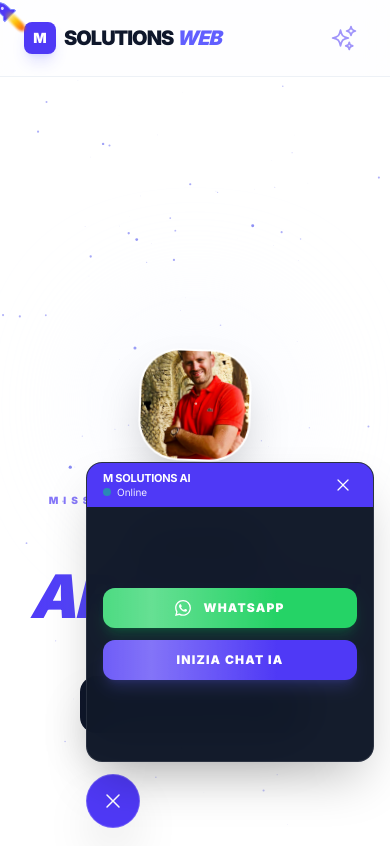
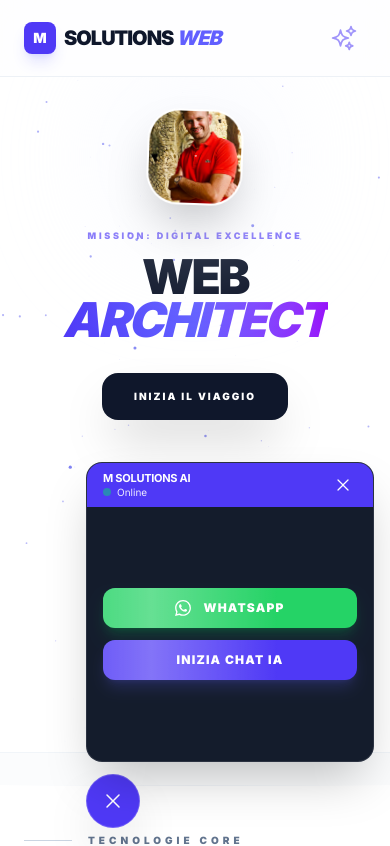
Before and after one commit to MarcoCerilli/portfolio-aziendale-2026, a Next.js app: page / in a window 390 px wide. Shown: the top 846 px of the page. Built offline with nearby package versions, Linux system fonts and the light colour scheme.

Commit message:
risolto problema padding e optimez delle foto

```diff
--- a/src/app/layout.tsx
+++ b/src/app/layout.tsx
@@ -14,18 +14,15 @@ export const metadata: Metadata = {
   description: "Portfolio professionale: siti web Next.js ultra-veloci e design moderno.",
 };
 
-export default function RootLayout({
-  children,
-}: Readonly<{
-  children: React.ReactNode;
-}>) {
+// src/app/layout.tsx
+export default function RootLayout({ children }: { children: React.ReactNode }) {
   return (
-    // 1. Rimuoviamo la classe "dark"
     <html lang="it" className={`${inter.variable} scroll-smooth`}>
-      {/* 2. Cambiamo bg-gray-950 in bg-slate-50 e text-gray-100 in text-slate-900 */}
-      <body className="font-sans bg-slate-50 text-slate-900 antialiased selection:bg-indigo-500/30">
+      {/* Aggiunto h-full e rimosso eventuali margini di default */}
+      <body className="font-sans bg-slate-50 text-slate-900 antialiased selection:bg-indigo-500/30 min-h-screen">
         <Header />
-        <main>{children}</main>
+        {/* Rimosso <main> qui perché lo hai già in page.tsx, evitiamo doppi contenitori */}
+        {children}
         <FloatingContact />
       </body>
     </html>
--- a/src/components/Hero.tsx
+++ b/src/components/Hero.tsx
@@ -3,34 +3,50 @@ import { useRef, useEffect, useState } from "react";
 import Image from "next/image";
 import { motion, useScroll, useTransform } from "framer-motion";
 
-// --- CURSORE RAZZO DIAGONALE (Puntatore Standard) ---
+// --- CURSORE RAZZO (Solo Desktop) ---
 const RocketCursor = () => {
   const cursorRef = useRef<HTMLDivElement>(null);
+  const [isMobile, setIsMobile] = useState(false);
 
   useEffect(() => {
+    // Media query precisa: controlla larghezza e capacità touch
+    const checkMobile = () => {
+      setIsMobile(
+        window.innerWidth < 768 ||
+          window.matchMedia("(pointer: coarse)").matches,
+      );
+    };
+
+    checkMobile();
+    window.addEventListener("resize", checkMobile);
+
     const moveCursor = (e: MouseEvent) => {
-      if (cursorRef.current) {
-        // Posizionamento ultra-rapido senza lag
+      if (cursorRef.current && !isMobile) {
         cursorRef.current.style.transform = `translate3d(${e.clientX}px, ${e.clientY}px, 0)`;
       }
     };
-    window.addEventListener("mousemove", moveCursor);
-    return () => window.removeEventListener("mousemove", moveCursor);
-  }, []);
+
+    if (!isMobile) {
+      window.addEventListener("mousemove", moveCursor);
+    }
+
+    return () => {
+      window.removeEventListener("resize", checkMobile);
+      window.removeEventListener("mousemove", moveCursor);
+    };
+  }, [isMobile]);
+
+  // Se è mobile, non renderizziamo il razzo per liberare il cursore di sistema
+  if (isMobile) return null;
 
   return (
     <div
       ref={cursorRef}
-      className="fixed top-0 left-0 z-[9999] pointer-events-none"
+      className="fixed top-0 left-0 z-[9999] pointer-events-none hidden md:block"
       style={{ willChange: "transform", left: 0, top: 0 }}
     >
-      {/* Rotazione a -45 gradi per puntare in alto a sinistra */}
       <div className="relative -top-1 -left-1 flex flex-col items-center rotate-[-45deg]">
-        {/* Corpo del Razzo */}
-        <svg
-          width="24" height="24" viewBox="0 0 24 24"
-          fill="none" xmlns="http://www.w3.org/2000/svg"
-        >
+        <svg width="24" height="24" viewBox="0 0 24 24" fill="none">
           <path
             d="M12 2C12 2 7 5.5 7 12.5V16.5L4.5 19V21H19.5V19L17 16.5V12.5C17 5.5 12 2 12 2Z"
             className="fill-indigo-600 stroke-indigo-400"
@@ -38,18 +54,9 @@ const RocketCursor = () => {
           />
           <circle cx="12" cy="10" r="1.5" fill="white" fillOpacity="0.8" />
         </svg>
-
-        {/* Fiammella Animata */}
         <motion.div
-          animate={{
-            scaleY: [1, 1.8, 1],
-            opacity: [0.8, 1, 0.8]
-          }}
-          transition={{
-            duration: 0.15,
-            repeat: Infinity,
-            ease: "easeInOut"
-          }}
+          animate={{ scaleY: [1, 1.8, 1], opacity: [0.8, 1, 0.8] }}
+          transition={{ duration: 0.15, repeat: Infinity }}
           className="w-2 h-4 bg-gradient-to-t from-orange-600 via-yellow-400 to-transparent rounded-full blur-[1px] -mt-1"
         />
       </div>
@@ -59,7 +66,9 @@ const RocketCursor = () => {
 
 // --- LOGICA STELLE ---
 class Star {
-  x: number; y: number; z: number;
+  x: number;
+  y: number;
+  z: number;
   constructor(w: number, h: number) {
     this.x = Math.random() * w - w / 2;
     this.y = Math.random() * h - h / 2;
@@ -93,30 +102,29 @@ const HeroSpace = () => {
     if (!canvas) return;
     const ctx = canvas.getContext("2d");
     if (!ctx) return;
-
     let stars: Star[] = [];
     let frameId: number;
-
     const init = () => {
       canvas.width = window.innerWidth;
       canvas.height = window.innerHeight;
-      stars = Array.from({ length: 400 }, () => new Star(canvas.width, canvas.height));
+      stars = Array.from(
+        { length: 400 },
+        () => new Star(canvas.width, canvas.height),
+      );
     };
-
     const loop = () => {
       ctx.fillStyle = "white";
       ctx.fillRect(0, 0, canvas.width, canvas.height);
-      stars.forEach(s => {
+      stars.forEach((s) => {
         s.update(canvas.width, canvas.height, speed);
         s.draw(ctx, canvas.width, canvas.height);
       });
       frameId = requestAnimationFrame(loop);
     };
-
     window.addEventListener("resize", init);
-    init(); loop();
+    init();
+    loop();
     const timer = setTimeout(() => setSpeed(0.8), 2500);
-
     return () => {
       window.removeEventListener("resize", init);
       cancelAnimationFrame(frameId);
@@ -132,26 +140,38 @@ const HeroSpace = () => {
     <>
       <RocketCursor />
 
-      <section className="relative w-full h-[110vh] flex items-center justify-center overflow-hidden bg-white cursor-none">
-        <canvas ref={canvasRef} className="absolute inset-0 z-0 pointer-events-none" />
+      {/* h-[70vh] su mobile per compattare tutto e md:cursor-none solo su desktop */}
+      <section className="relative w-full h-auto min-h-[80vh] md:h-[110vh] flex items-start md:items-center justify-center overflow-hidden bg-white md:cursor-none pb-20 md:pb-0">
+        <canvas
+          ref={canvasRef}
+          className="absolute inset-0 z-0 pointer-events-none"
+        />
 
         <motion.div
           style={{ y: yContent, opacity }}
-          className="relative z-30 flex flex-col items-center max-w-5xl px-6 w-full text-center cursor-none"
+          // pt-12 sposta il contenuto subito sotto l'header, -mt-4 corregge l'avatar
+          className="relative z-30 flex flex-col items-center max-w-5xl px-6 w-full text-center pt-12 md:pt-0 md:justify-center md:h-full"
         >
-          {/* AVATAR */}
-          <div className="relative mb-8 pointer-events-none">
+          {/* AVATAR: -mt-16 "succhia" l'immagine verso l'alto eliminando il gap bianco */}
+          <div className="relative mb-6 -mt-4 md:mt-0 md:mb-8 pointer-events-none">
             <div className="absolute -inset-8 bg-indigo-50 rounded-full blur-3xl opacity-60 animate-pulse" />
-            <div className="relative w-28 h-28 md:w-36 md:h-36 rounded-[2.5rem] overflow-hidden border-2 border-white shadow-2xl rotate-2 bg-white">
-              <Image src="/profile.jpg" alt="Marco" fill className="object-cover" priority />
+            <div className="relative w-24 h-24 md:w-36 md:h-36 rounded-[2rem] overflow-hidden border-2 border-white shadow-2xl rotate-2 bg-white">
+              <Image
+                src="/profile.jpg"
+                alt="Marco"
+                fill
+                className="object-cover"
+                priority
+                unoptimized
+              />
             </div>
           </div>
 
-          <div className="space-y-4 pointer-events-none">
-            <p className="text-[10px] font-black uppercase tracking-[0.5em] text-indigo-600/70">
+          <div className="space-y-3 md:space-y-4 pointer-events-none">
+            <p className="text-[9px] md:text-[10px] font-black uppercase tracking-[0.3em] text-indigo-600/70">
               Mission: Digital Excellence
             </p>
-            <h1 className="text-6xl md:text-[9.5rem] font-black text-slate-900 tracking-tighter leading-[0.8] uppercase">
+            <h1 className="text-5xl md:text-[9.5rem] font-black text-slate-900 tracking-tighter leading-[0.9] md:leading-[0.8] uppercase">
               Web <br />
               <span className="text-transparent bg-clip-text bg-gradient-to-r from-indigo-600 via-indigo-500 to-purple-600 italic">
                 Architect
@@ -159,19 +179,19 @@ const HeroSpace = () => {
             </h1>
           </div>
 
-          <div className="mt-14 relative z-50">
+          <div className="mt-8 md:mt-14 relative z-50">
             <motion.a
               href="#progetti"
               whileHover={{ scale: 1.05 }}
               whileTap={{ scale: 0.95 }}
-              className="px-12 py-5 bg-slate-900 text-white font-black text-[11px] uppercase tracking-[0.2em] rounded-2xl shadow-2xl inline-block hover:bg-indigo-600 cursor-none"
+              className="px-8 py-4 md:px-12 md:py-5 bg-slate-900 text-white font-black text-[10px] md:text-[11px] uppercase tracking-[0.2em] rounded-2xl shadow-2xl inline-block hover:bg-indigo-600"
             >
               Inizia il Viaggio
             </motion.a>
           </div>
         </motion.div>
 
-        <div className="absolute bottom-0 left-0 w-full h-64 bg-gradient-to-t from-white via-white/80 to-transparent z-20 pointer-events-none" />
+        <div className="absolute bottom-0 left-0 w-full h-24 md:h-64 bg-gradient-to-t from-white via-white/80 to-transparent z-20 pointer-events-none" />
       </section>
     </>
   );
--- a/src/components/Projects.tsx
+++ b/src/components/Projects.tsx
@@ -224,6 +224,7 @@ export default function ProjectsGrid() {
                     src={project.image}
                     alt={project.title}
                     fill
+                    unoptimized
                     className="object-cover transition-transform duration-700 group-hover:scale-110"
                   />
                   {/* Overlay gradiente all'hover */}
```
Also changed, not shown: src/app/page.tsx (+10 -13 lines).
